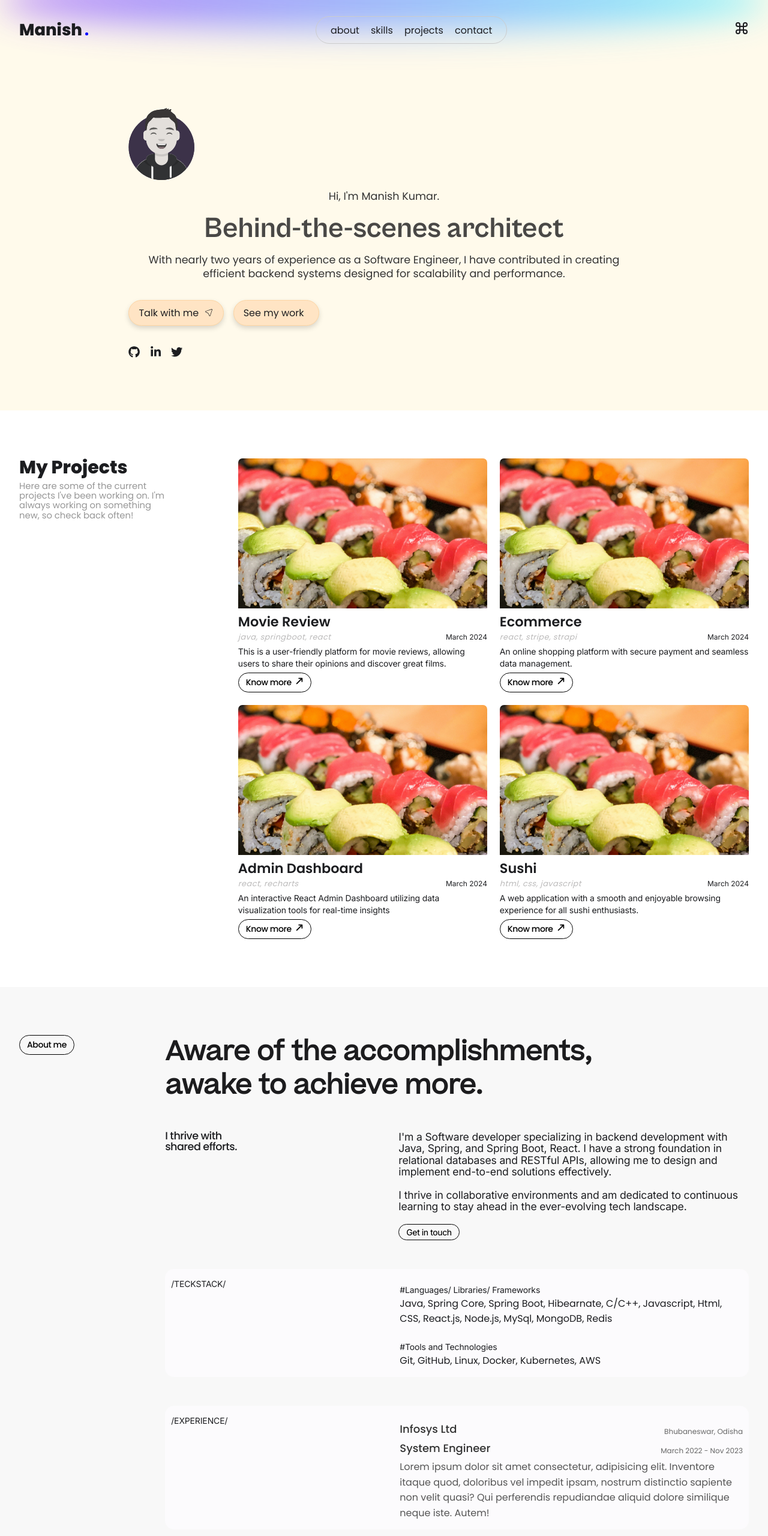
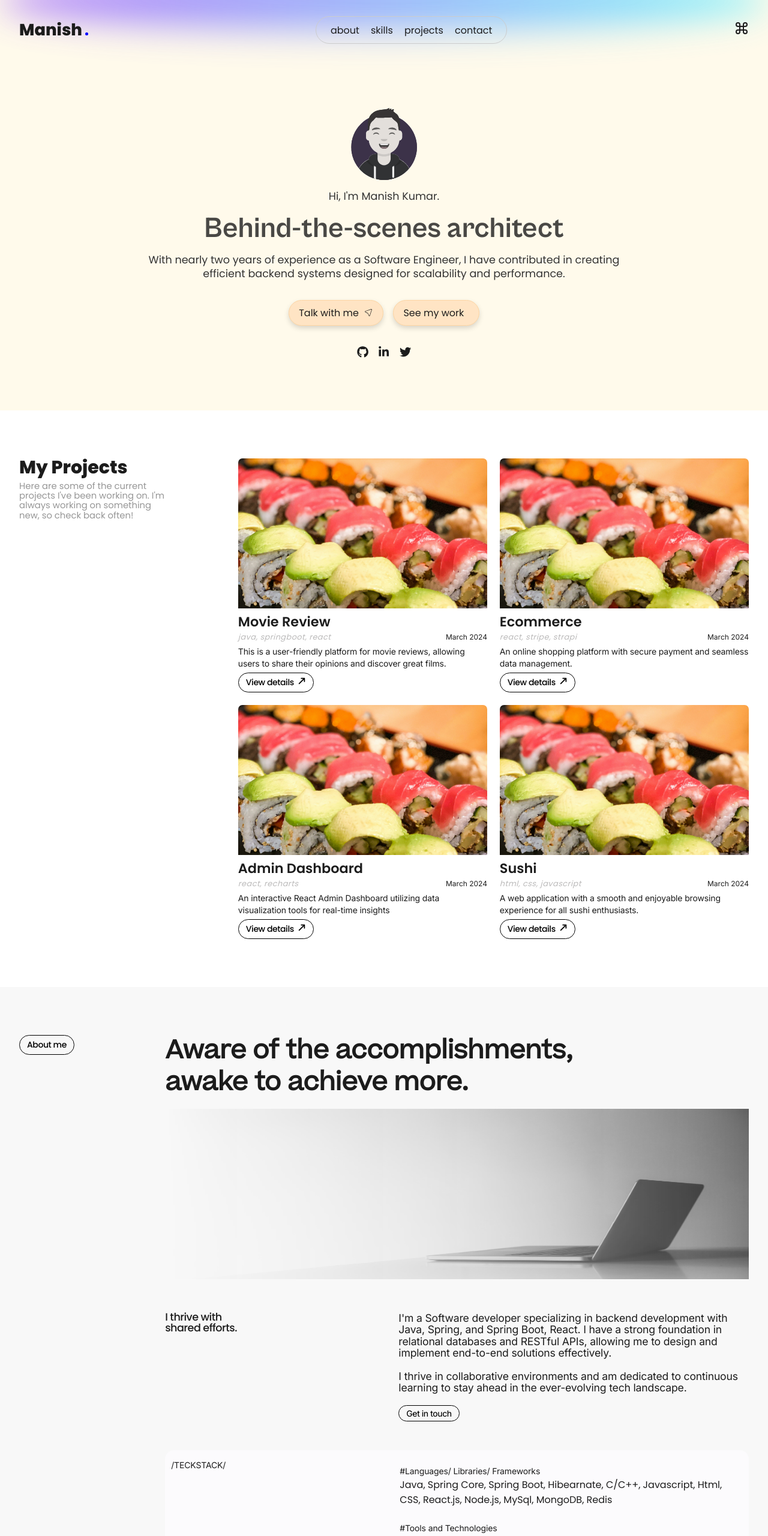
Before and after one commit to iamanishh/portfolio-new, a React (Vite) app: page / in a window 1280 px wide. Shown: the top 2560 px of the page at 60% size. Built offline with nearby package versions, Linux system fonts and the light colour scheme.

Commit message:
structuring code

```diff
--- a/src/Components/About/About.jsx
+++ b/src/Components/About/About.jsx
@@ -15,6 +15,8 @@ const About = () => {
           <div className="intro">
             <h1 className="title2">Aware of the accomplishments,</h1>
             <h1 className="title2">awake to achieve more.</h1>
+
+            <img className="introImg" src="./laptop.jpg" alt="" />
 
             <div className="subhead flex-r">
               <p className="ind">I thrive with shared efforts.</p>
--- a/src/Components/About/about.scss
+++ b/src/Components/About/about.scss
@@ -19,6 +19,18 @@
     gap: 3rem;
 
     .intro {
+      .introImg {
+        width: 100%;
+        padding-top: 1rem;
+        height: 300px;
+        filter: grayscale(1);
+        mask-image: linear-gradient(to right, transparent, black);
+
+        img {
+          object-fit: cover;
+        }
+      }
+
       .subhead {
         // display: flex;
         // justify-content: space-between;
@@ -53,6 +65,7 @@
         padding-top: 10px;
       }
     }
+
     .experience {
       background-color: #fcfbfd;
       border-radius: 15px;
@@ -96,6 +109,12 @@
       .experience {
         width: 100%;
       }
+
+      .intro {
+        .introImg {
+          height: 200px;
+        }
+      }
     }
   }
 
--- a/src/Components/Contact/Contact.jsx
+++ b/src/Components/Contact/Contact.jsx
@@ -21,8 +21,8 @@ const Contact = () => {
       <div className="container contact">
         <div className="contact__header">
           <p className="t-top">Contact</p>
-          <h2>Interested in talking,</h2>
-          <h2>let’s do it.</h2>
+          <h2 className="title2">Interested in talking,</h2>
+          <h2 className="title2">let’s do it.</h2>
           <p>
             I am always open to discuss or collaborate for any interesting
             projects &nbsp;
--- a/src/Components/Hero/Hero.jsx
+++ b/src/Components/Hero/Hero.jsx
@@ -13,7 +13,7 @@ const Hero = () => {
   return (
     <section id="hero">
       <div className="container hero">
-        <div className="hero__content flex-c">
+        <div className="hero__content ">
           <img src="/hero-image.svg" alt="Profile" width={110} />
           <p className="desc">Hi, I'm Manish Kumar.</p>
 
--- a/src/Components/Hero/hero.scss
+++ b/src/Components/Hero/hero.scss
@@ -4,13 +4,12 @@
 
 .hero {
   // height: calc(90vh - 70px);
-  // background-image: url("https://cdn.prod.website-files.com/66b9d852c65755b8a92ae92b/66b9d852c65755b8a92ae939_Background%20Mesh.png");
-  // background-size: cover;
-  // background-repeat: no-repeat;
-  // background-position: center;
-  // position: relative;
 
   &__content {
+    display: flex;
+    flex-direction: column;
+    justify-content: center;
+    align-items: center;
     gap: 1rem;
     text-align: center;
 
--- a/src/Components/ProjectCard/ProjectCard.jsx
+++ b/src/Components/ProjectCard/ProjectCard.jsx
@@ -36,7 +36,7 @@ const ProjectCard = () => {
                   </div>
                   <p className="desc-md">{project.description}</p>
                   <p className="t-top bt">
-                    Know more &nbsp;
+                    View details &nbsp;
                     <ImArrowUpRight2 />
                   </p>
                 </div>
--- a/src/index.css
+++ b/src/index.css
@@ -19,7 +19,7 @@
   --font-secondary: "Inter", sans-serif;
 
   --back-color: #fffaeb;
-  --body-color: #1c1d20;
+  --body-color: #1c1c1c;
   --black-100: #000;
   /* --black-200:  */
   /* --black-300:  */
@@ -111,16 +111,15 @@ section {
   font-size: calc(clamp(3.25em, 5vw, 4.5em) * 0.75);
   font-weight: 700;
   line-height: 1.065;
-  color: #1c1c1e;
+
   opacity: 0.8;
 }
 .title2 {
   font-family: var(--font2);
+  font-size: calc(clamp(3.15em, 4.3vw, 4em) * 0.75);
 
-  font-size: calc(clamp(3.25em, 4.5vw, 4.5em) * 0.75);
   font-weight: 700;
   line-height: 1.3;
-  color: #1c1c1e;
 }
 
 .subtitle {
```
Also changed, not shown: public/laptop.jpg (added), public/laptop2.jpg (added).
